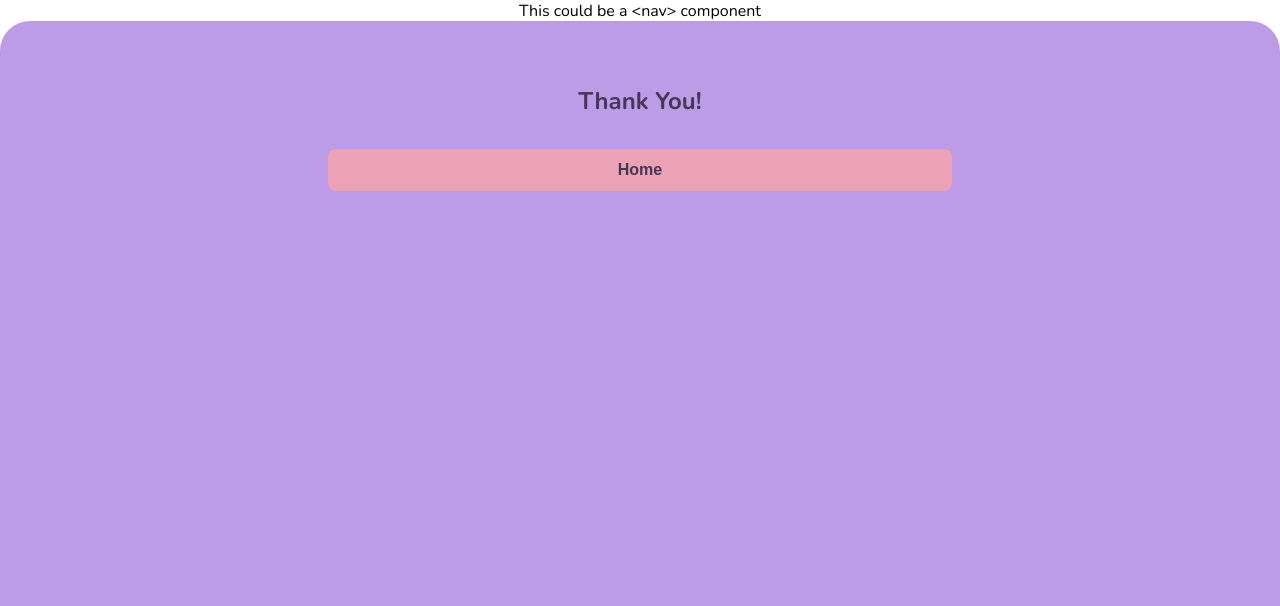
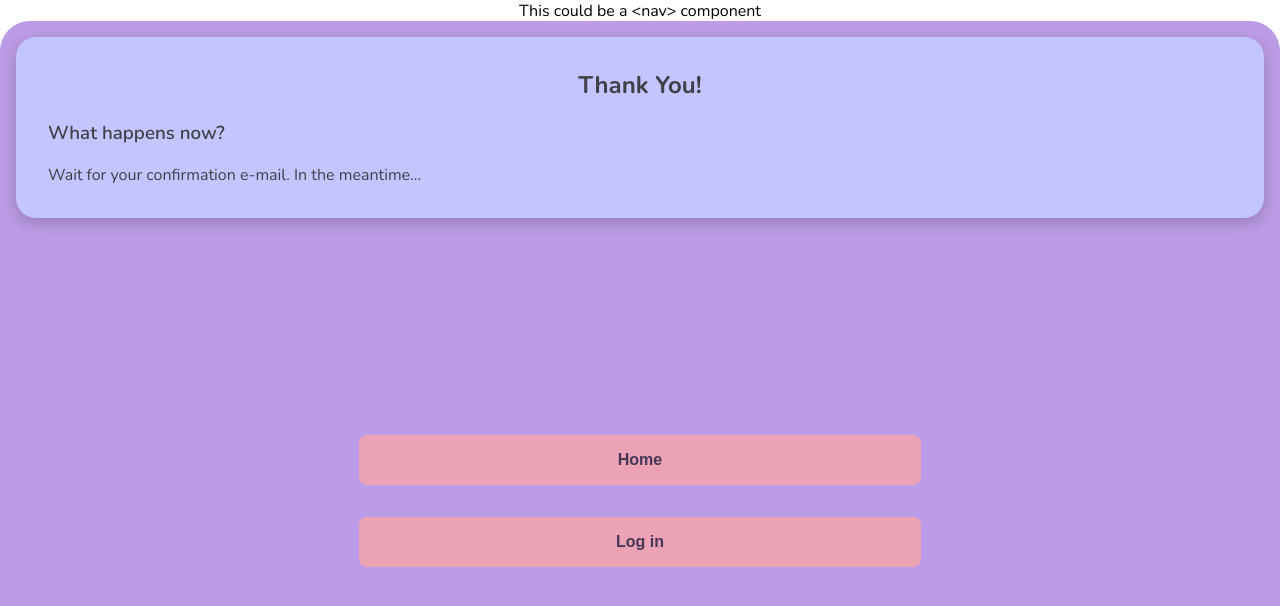
Before and after one commit to andreasnyh/u11-fullstack-js, a React (Create React App) app in the folder client/: page /signup/thankyou in a window 1280 px wide. Shown: the top 606 px of the page. Built offline with nearby package versions, Linux system fonts and the light colour scheme.

Commit message:
Fix some styling and break out components

```diff
--- a/client/src/components/SignIn.jsx
+++ b/client/src/components/SignIn.jsx
@@ -1,6 +1,6 @@
 import React, { Component } from 'react';
 
-import { Button, CardFull, FlexCol, FlexRow, Form, Input } from './elements';
+import { Button, Card, CardFull, FlexRow, Form, Input, Text } from './elements';
 
 class SignIn extends Component {
   constructor(props) {
@@ -25,9 +25,9 @@ class SignIn extends Component {
   render() {
     const { history } = this.props;
     return (
-      <FlexCol>
       <CardFull>
-          <h2>Sign In Component</h2>
+        <Text headline="Sign In Component" />
+        <Card>
           <Form text="Sign In">
             <Input type="email" name="email" placeholder="E-mail" onChange={this.handleChange} />
             <Input
@@ -36,10 +36,8 @@ class SignIn extends Component {
               placeholder="Password"
               onChange={this.handleChange}
             />
-          </Form>
             <FlexRow>
               <Button
-              style={{ marginTop: 'auto' }}
                 onClick={() => {
                   history.push('/');
                 }}
@@ -50,8 +48,9 @@ class SignIn extends Component {
                 Sign In
               </Button>
             </FlexRow>
+          </Form>
+        </Card>
       </CardFull>
-      </FlexCol>
     );
   }
 }
--- a/client/src/components/SignUp.jsx
+++ b/client/src/components/SignUp.jsx
@@ -1,7 +1,7 @@
 import axios from 'axios';
 import React, { Component } from 'react';
 
-import { Button, CardFull, FlexRow, Form, Input } from './elements';
+import { Button, Card, CardFull, FlexRow, Form, Input, Text } from './elements';
 
 class SignUp extends Component {
   constructor(props) {
@@ -83,7 +83,8 @@ class SignUp extends Component {
 
     return (
       <CardFull>
-        <h2>Sign Up Component</h2>
+        <Text headline="Sign Up Component" />
+        <Card>
           <Form text="Register" handleSubmit={this.handleSubmit}>
             <Input
               type="text"
@@ -132,7 +133,6 @@ class SignUp extends Component {
 
             <FlexRow>
               <Button
-              style={{ marginTop: 'auto' }}
                 onClick={() => {
                   history.push('/');
                 }}
@@ -145,6 +145,7 @@ class SignUp extends Component {
               </Button>
             </FlexRow>
           </Form>
+        </Card>
       </CardFull>
     );
   }
--- a/client/src/components/SignUpThankYou.jsx
+++ b/client/src/components/SignUpThankYou.jsx
@@ -1,14 +1,20 @@
 import React from 'react';
 import { useHistory } from 'react-router-dom';
 
-import { Button, CardFull, Text } from './elements';
+import { Button, Card, CardFull, Text } from './elements';
 
 const SignUpThankYou = () => {
   const history = useHistory();
   return (
     <>
       <CardFull>
-        <Text headline="Thank You!" text="What happens now?" />
+        <Card>
+          <Text
+            headline="Thank You!"
+            headlineSub="What happens now?"
+            text="Wait for your confirmation e-mail. In the meantime..."
+          />
+        </Card>
 
         {/* Margins to center buttons vertically */}
         <Button
@@ -20,7 +26,7 @@ const SignUpThankYou = () => {
         >
           Home
         </Button>
-        {/*         <Button
+        <Button
           history
           style={{ marginBottom: 'auto' }}
           onClick={() => {
@@ -28,7 +34,7 @@ const SignUpThankYou = () => {
           }}
         >
           Log in
-        </Button> */}
+        </Button>
       </CardFull>
     </>
   );
--- a/client/src/components/elements/Button.jsx
+++ b/client/src/components/elements/Button.jsx
@@ -5,12 +5,12 @@ import { Colors } from '../../config/ColorsShadows';
 const Button = styled.button`
   /* Adapt the colors based on primary prop */
   border: 0;
-  width: 50%;
-  margin: 1em;
+  width: 45%;
+  margin: 1em 0;
   font-size: 1rem;
   font-weight: 600;
   border-radius: 8px;
-  padding: 0.75em 2em;
+  padding: 1em;
   transition: all 0.25s;
   color: ${Colors.Text};
   background: ${(props) => (props.confirm ? Colors.Important : Colors.Light)};
--- a/client/src/components/elements/Card.jsx
+++ b/client/src/components/elements/Card.jsx
@@ -1,11 +1,15 @@
 import styled from 'styled-components';
 
+import { Colors, Shadows } from '../../config/ColorsShadows';
+
 const Card = styled.div`
-  background-color: lightGray;
   margin: 0 auto;
   width: 100%;
   padding: 1em;
   border-radius: 20px;
+  color: ${Colors.lightText};
+  background-color: ${Colors.lightDark};
+  box-shadow: ${Shadows.CardShadow};
 `;
 
 export default Card;
--- a/client/src/components/elements/CardFull.jsx
+++ b/client/src/components/elements/CardFull.jsx
@@ -5,13 +5,16 @@ import { Colors } from '../../config/ColorsShadows';
 const CardFull = styled.div`
   bottom: 0;
   width: 100%;
+  display: flex;
   margin: 0 auto;
-  padding: 2em 1em;
+  padding: 1em;
   position: absolute;
+  align-items: center;
+  color: ${Colors.Text};
   height: calc(100% - 21px);
-  color: ${Colors.Text};
+  border-radius: 30px 30px 0 0;
   background-color: ${Colors.Dark};
-  border-radius: 30px 30px 0 0;
+  flex-direction: ${(props) => (props.row ? 'row' : 'column')};
 `;
 
 export default CardFull;
--- a/client/src/components/elements/FlexRow.jsx
+++ b/client/src/components/elements/FlexRow.jsx
@@ -1,8 +1,11 @@
 import styled from 'styled-components';
 
 const FlexRow = styled.div`
+  width: 100%;
   display: flex;
   flex-direction: row;
+  margin-top: 2em;
+  justify-content: space-between;
 `;
 
 export default FlexRow;
--- a/client/src/components/elements/Form.jsx
+++ b/client/src/components/elements/Form.jsx
@@ -1,25 +1,26 @@
 import React from 'react';
 import styled from 'styled-components';
 
-import { Colors, Shadows } from '../../config/ColorsShadows';
+// import { Colors, Shadows } from '../../config/ColorsShadows';
 
 const StyledForm = styled.form`
   width: 100%;
   display: flex;
   padding: 15px;
-  margin: 2em 0 2em;
   border-radius: 10px;
   align-items: center;
   flex-direction: column;
-  color: ${Colors.lightText};
-  background-color: ${Colors.lightDark};
-  box-shadow: ${Shadows.CardShadow};
+`;
+
+const StyledH3 = styled.h3`
+  align-self: flex-start;
+  margin-left: 0.8em;
 `;
 
 const Form = ({ handleSubmit, id, children, text }) => {
   return (
     <StyledForm onSubmit={handleSubmit} id={id}>
-      <h2>{text}</h2>
+      <StyledH3>{text}</StyledH3>
       {children}
     </StyledForm>
   );
--- a/client/src/components/elements/Input.jsx
+++ b/client/src/components/elements/Input.jsx
@@ -9,6 +9,7 @@ const Input = styled.input`
   padding: 14px;
   outline: none;
   border-radius: 20px;
+  font-size: 0.9rem;
   &&:focus {
     box-shadow: 0 0 2pt 2pt ${Colors.Important};
   }
--- a/client/src/components/elements/Text.jsx
+++ b/client/src/components/elements/Text.jsx
@@ -1,26 +1,33 @@
 import React from 'react';
 import styled from 'styled-components';
 
-import { Colors } from '../../config/ColorsShadows';
+// import { Colors } from '../../config/ColorsShadows';
 
-const StyledText = styled.div`
-  width: 100%;
-  padding: 2em;
-  margin: 0 auto;
-  color: ${Colors.Text};
-  background-color: ${Colors.Dark};
-  border-radius: 30px 30px 0 0;
-  display: flex;
-  align-items: center;
-  flex-direction: column;
+const StyledWrapper = styled.div`
+  margin: 1rem;
+  text-align: left;
 `;
 
+const StyledHeadline = styled.h2`
+  font-weight: 700;
+  text-align: center;
+`;
+
+const StyledHeadlineSub = styled.h3`
+  margin: 1em 0 1em;
+  font-weight: 600;
+`;
+
+const StyledText = styled.p``;
+
 const Text = (props) => {
-  const { headline } = props;
+  const { headline, headlineSub, text } = props;
   return (
-    <StyledText>
-      <h2>{headline}</h2>
-    </StyledText>
+    <StyledWrapper>
+      <StyledHeadline>{headline}</StyledHeadline>
+      {headlineSub ? <StyledHeadlineSub>{headlineSub}</StyledHeadlineSub> : ''}
+      <StyledText>{text}</StyledText>
+    </StyledWrapper>
   );
 };
 
```
Lines whose indentation alone changed are shown as unchanged.
